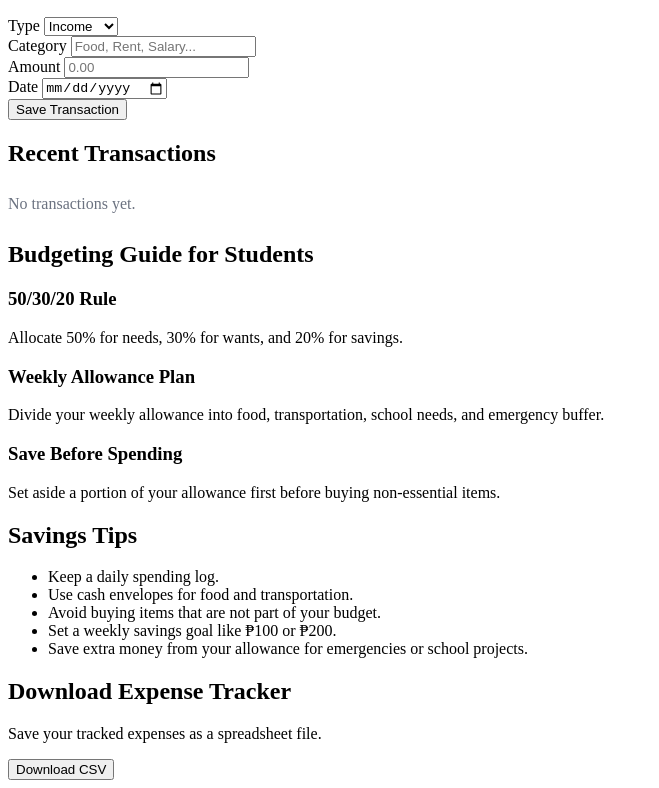
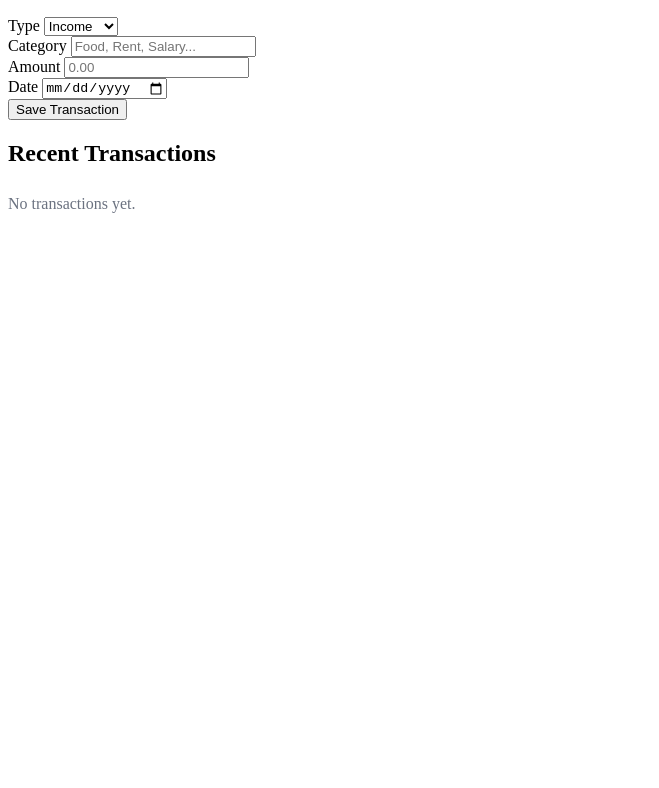
Before and after one commit to StudioReus/BaonBuddy, a plain HTML site: page index.html in a window 1280 px wide. Shown: the part 402-1190 px from the top of the page, without its empty margins (0-659 px from the left). After the commit the page ends 800 px from the top, so only its background shows below. Drawn offline with Linux system fonts and the light colour scheme.

Commit message:
Update index.html

```diff
--- a/index.html
+++ b/index.html
@@ -81,53 +81,6 @@
       <h2>Recent Transactions</h2>
       <ul id="transaction-list"></ul>
     </section>
-
-    <section class="guides">
-  <h2>Budgeting Guide for Students</h2>
-
-  <div class="guide-grid">
-    <article class="guide-card">
-      <h3>50/30/20 Rule</h3>
-      <p>
-        Allocate 50% for needs, 30% for wants, and 20% for savings.
-      </p>
-    </article>
-
-    <article class="guide-card">
-      <h3>Weekly Allowance Plan</h3>
-      <p>
-        Divide your weekly allowance into food, transportation, school needs,
-        and emergency buffer.
-      </p>
-    </article>
-
-    <article class="guide-card">
-      <h3>Save Before Spending</h3>
-      <p>
-        Set aside a portion of your allowance first before buying non-essential
-        items.
-      </p>
-    </article>
-  </div>
-</section>
-
-<section class="tips">
-  <h2>Savings Tips</h2>
-  <ul>
-    <li>Keep a daily spending log.</li>
-    <li>Use cash envelopes for food and transportation.</li>
-    <li>Avoid buying items that are not part of your budget.</li>
-    <li>Set a weekly savings goal like ₱100 or ₱200.</li>
-    <li>Save extra money from your allowance for emergencies or school projects.</li>
-  </ul>
-</section>
-
-<section class="download-section">
-  <h2>Download Expense Tracker</h2>
-  <p>Save your tracked expenses as a spreadsheet file.</p>
-  <button type="button" id="download-csv">Download CSV</button>
-</section>
-
   </main>
 </body>
 </html>
```
